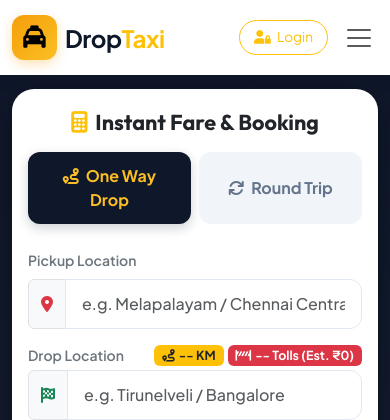
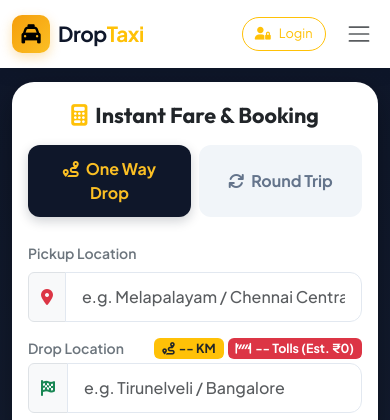
Before and after one commit to codesparkcare/Droptaxi, a CodeIgniter app: page /database/ in a window 390 px wide. Shown: the top 420 px of the page. Run offline with CodeIgniter, Linux system fonts and the light colour scheme; data comes from the database, SQL or seed files in the repository; some libraries are stand-ins or nearby versions.

Commit message:
Fix mobile header layout after login by cleaning up button injection and adding text truncation

```diff
--- a/application/views/home.php
+++ b/application/views/home.php
@@ -212,27 +212,65 @@
 
         /* Mobile Header Actions Custom Styling */
         @media (max-width: 991.98px) {
-            .header-call-btn {
-                width: 38px;
-                height: 38px;
-                border-radius: 50% !important;
-                padding: 0 !important;
+            .main-navbar {
+                padding: 10px 0 !important;
+            }
+
+            .main-navbar .container {
+                display: flex !important;
+                flex-wrap: nowrap !important;
+                align-items: center !important;
+                justify-content: space-between !important;
+                gap: 8px;
+            }
+
+            .navbar-brand {
+                margin-right: 0 !important;
+                flex-shrink: 0;
+            }
+
+            .navbar-brand .logo-badge {
+                width: 38px !important;
+                height: 38px !important;
+                font-size: 1.2rem !important;
+                border-radius: 10px !important;
+            }
+
+            .navbar-brand span {
+                font-size: 1.3rem !important;
+            }
+
+            #navbar-auth-container {
+                flex-shrink: 1;
+                min-width: 0;
+            }
+
+            .btn-header-login {
+                font-size: 0.8rem !important;
+                padding: 6px 12px !important;
+                border-radius: 50px !important;
+                max-width: 145px !important;
                 display: inline-flex !important;
-                align-items: center;
-                justify-content: center;
-            }
-            .header-icon-btn {
-                width: 38px;
-                height: 38px;
-                padding: 0 !important;
-                display: inline-flex !important;
-                align-items: center;
-                justify-content: center;
-            }
-            .btn-header-login {
-                font-size: 0.85rem !important;
-                padding: 6px 14px !important;
-                border-radius: 50px !important;
+                align-items: center !important;
+                gap: 4px;
+                white-space: nowrap !important;
+                overflow: hidden !important;
+            }
+
+            .btn-header-login .cust-name-text {
+                max-width: 85px;
+                white-space: nowrap;
+                overflow: hidden;
+                text-overflow: ellipsis;
+                display: inline-block;
+                vertical-align: middle;
+            }
+
+            .navbar-toggler {
+                padding: 4px 6px !important;
+                font-size: 1.1rem !important;
+                flex-shrink: 0;
+                margin-left: 2px !important;
             }
         }
 
@@ -816,17 +854,19 @@
             </a>
 
             <!-- Header Action Items (Visible in Header Bar) -->
-            <div class="d-flex align-items-center gap-1 gap-sm-2 order-lg-3 ms-auto me-2 me-lg-0">
+            <div class="d-flex align-items-center gap-1 gap-sm-2 order-lg-3 ms-auto me-1 me-lg-0">
                 <!-- Customer Login / Account Button (Placed near 3-line hamburger menu) -->
                 <div id="navbar-auth-container">
                     <?php $is_cust_logged = $this->session->userdata('customer_logged_in'); ?>
                     <?php if($is_cust_logged): ?>
                         <div class="dropdown">
                             <button class="btn btn-outline-warning rounded-pill px-2.5 px-md-3 py-1.5 py-md-2 dropdown-toggle font-weight-bold btn-header-login" type="button" data-bs-toggle="dropdown">
-                                <i class="fa-solid fa-user-circle me-1"></i> <span class="d-none d-sm-inline"><?= html_escape($this->session->userdata('customer_name')) ?></span><span class="d-inline d-sm-none">Account</span>
+                                <i class="fa-solid fa-user-circle me-1 flex-shrink-0"></i>
+                                <span class="cust-name-text"><?= html_escape($this->session->userdata('customer_name')) ?></span>
                             </button>
                             <ul class="dropdown-menu dropdown-menu-end shadow border-0 mt-2">
                                 <li class="px-3 py-2 extra-small text-muted border-bottom">
+                                    <div><strong>Name:</strong> <?= html_escape($this->session->userdata('customer_name')) ?></div>
                                     <div><strong>Phone:</strong> <?= html_escape($this->session->userdata('customer_phone')) ?></div>
                                     <?php if($this->session->userdata('customer_email')): ?>
                                         <div><strong>Email:</strong> <?= html_escape($this->session->userdata('customer_email')) ?></div>
@@ -3008,24 +3048,26 @@
                     if (navAuth) {
                         navAuth.innerHTML = `
                             <div class="dropdown">
-                                <button class="btn btn-outline-warning rounded-pill px-3 py-2 dropdown-toggle font-weight-bold" type="button" data-bs-toggle="dropdown">
-                                    <i class="fa-solid fa-user-circle me-1"></i> ${escapeHtml(cust.name)}
+                                <button class="btn btn-outline-warning rounded-pill px-2.5 px-md-3 py-1.5 py-md-2 dropdown-toggle font-weight-bold btn-header-login" type="button" data-bs-toggle="dropdown">
+                                    <i class="fa-solid fa-user-circle me-1 flex-shrink-0"></i>
+                                    <span class="cust-name-text">${escapeHtml(cust.name)}</span>
                                 </button>
                                 <ul class="dropdown-menu dropdown-menu-end shadow border-0 mt-2">
                                     <li class="px-3 py-2 extra-small text-muted border-bottom">
+                                        <div><strong>Name:</strong> ${escapeHtml(cust.name)}</div>
                                         <div><strong>Phone:</strong> ${escapeHtml(cust.phone)}</div>
                                         ${cust.email ? `<div><strong>Email:</strong> ${escapeHtml(cust.email)}</div>` : ''}
                                     </li>
                                     <li><a class="dropdown-item py-2 text-danger" href="javascript:void(0)" onclick="customerLogout()"><i class="fa-solid fa-arrow-right-from-bracket me-2"></i> Sign Out</a></li>
                                 </ul>
                             </div>
-                            <a href="https://wa.me/<?= $settings['whatsapp_number'] ?? '919876543210' ?>" target="_blank" class="btn btn-outline-dark rounded-circle p-2" title="WhatsApp Us">
-                                <i class="fa-brands fa-whatsapp fs-5 text-success"></i>
-                            </a>
-                            <a href="tel:<?= $settings['contact_phone'] ?? '+919876543210' ?>" class="btn btn-brand-yellow">
-                                <i class="fa-solid fa-phone me-2"></i>Call Now
-                            </a>
                         `;
+                    }
+
+                    // Update mobile bottom bar account label
+                    var bottomAuthLabel = document.querySelector('.mobile-bottom-nav-item:last-child span');
+                    if (bottomAuthLabel) {
+                        bottomAuthLabel.innerText = 'Account';
                     }
 
                     // Restore draft booking form selections
```
